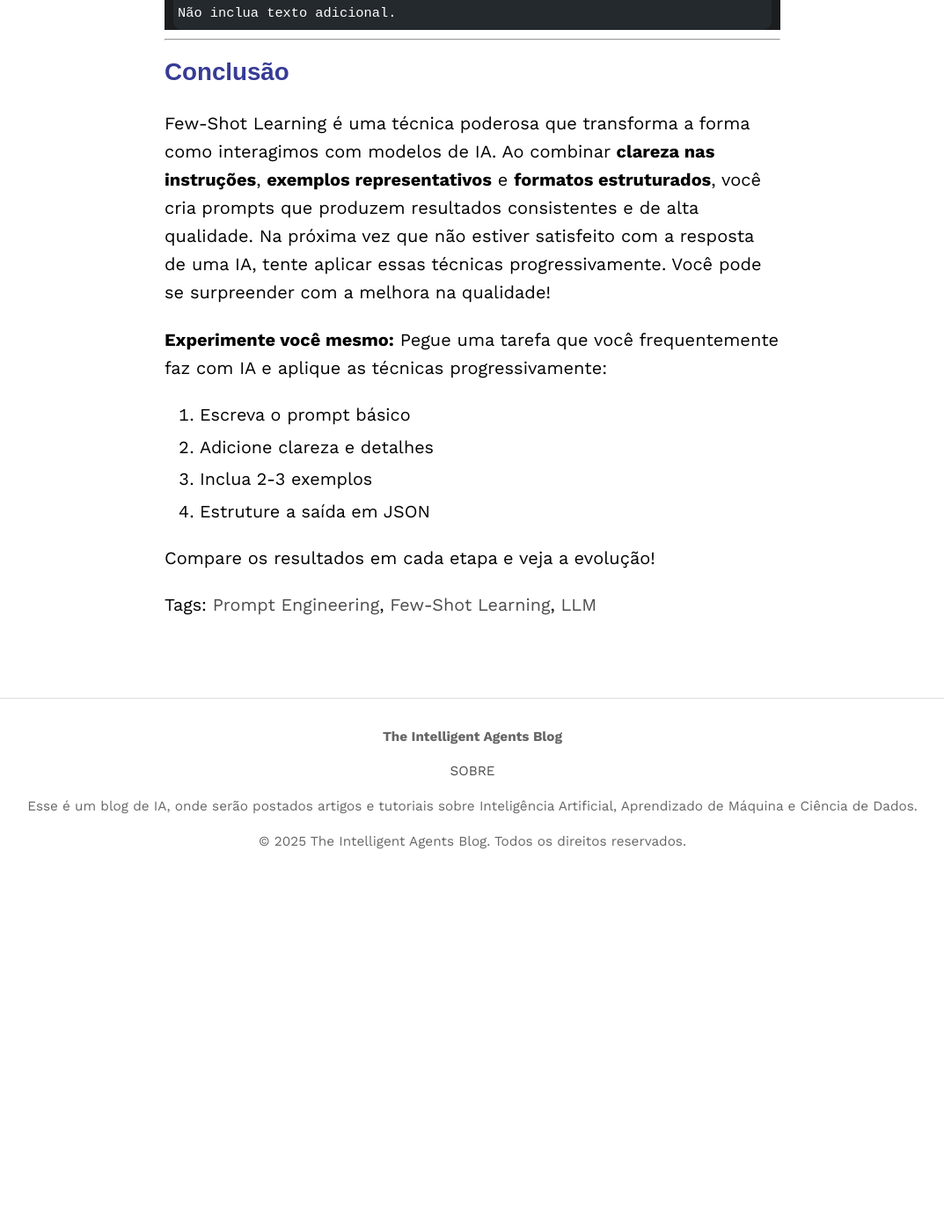
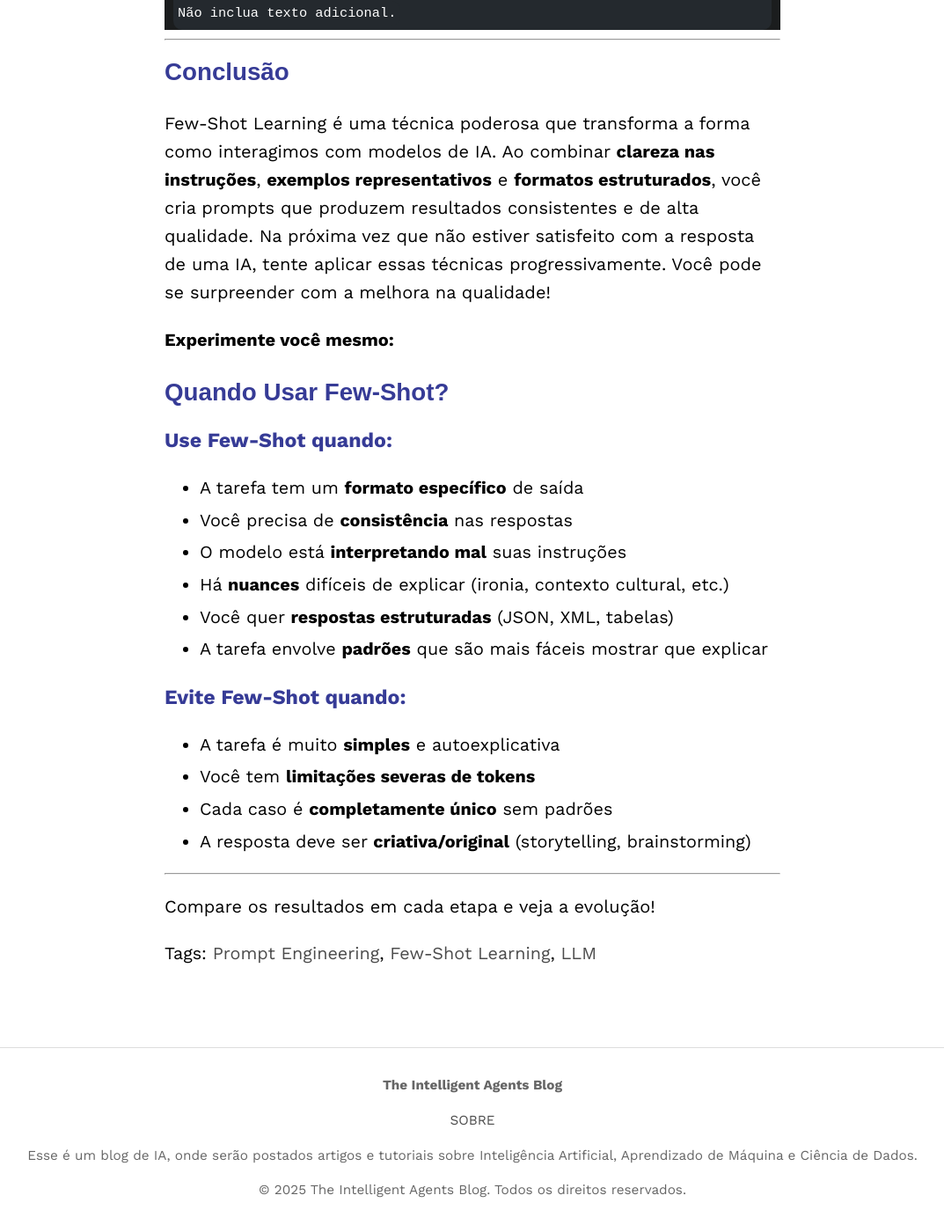
Before and after one commit to iablog/iablog.github.io, a Jekyll site: the page built from _posts/2025-11-07-post.md, in a window 1280 px wide and 1400 px high, scrolled down 11241 px. Shown: the whole window at 88% size, without its empty margins (103-1176 px from the left). Built offline with Jekyll 4.4.1, drawn with Linux system fonts in a browser that asks for light colours; before the commit the page ends 12245 px from its top, so only the background shows below that.

Commit message:
change end

```diff
--- a/_posts/2025-11-07-post.md
+++ b/_posts/2025-11-07-post.md
@@ -352,10 +352,24 @@ Não inclua texto adicional.
 
 Few-Shot Learning é uma técnica poderosa que transforma a forma como interagimos com modelos de IA. Ao combinar **clareza nas instruções**, **exemplos representativos** e **formatos estruturados**, você cria prompts que produzem resultados consistentes e de alta qualidade. Na próxima vez que não estiver satisfeito com a resposta de uma IA, tente aplicar essas técnicas progressivamente. Você pode se surpreender com a melhora na qualidade!
 
-**Experimente você mesmo:** Pegue uma tarefa que você frequentemente faz com IA e aplique as técnicas progressivamente:
-1. Escreva o prompt básico
-2. Adicione clareza e detalhes
-3. Inclua 2-3 exemplos
-4. Estruture a saída em JSON
+**Experimente você mesmo:**
+
+## Quando Usar Few-Shot?
+
+### Use Few-Shot quando:
+- A tarefa tem um **formato específico** de saída
+- Você precisa de **consistência** nas respostas
+- O modelo está **interpretando mal** suas instruções
+- Há **nuances** difíceis de explicar (ironia, contexto cultural, etc.)
+- Você quer **respostas estruturadas** (JSON, XML, tabelas)
+- A tarefa envolve **padrões** que são mais fáceis mostrar que explicar
+
+### Evite Few-Shot quando:
+- A tarefa é muito **simples** e autoexplicativa
+- Você tem **limitações severas de tokens**
+- Cada caso é **completamente único** sem padrões
+- A resposta deve ser **criativa/original** (storytelling, brainstorming)
+
+---
 
 Compare os resultados em cada etapa e veja a evolução!
```
